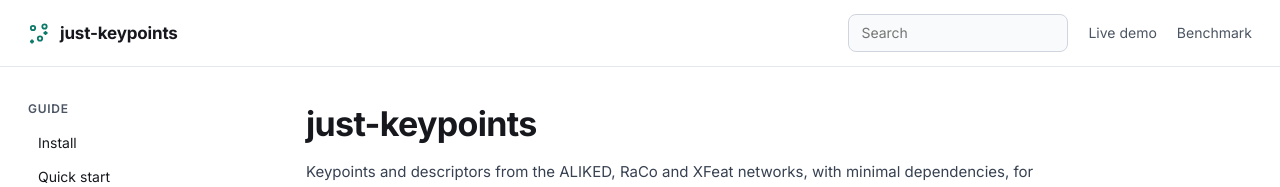
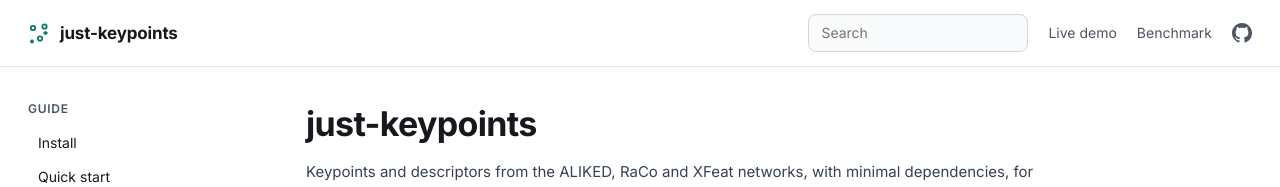
Before and after one commit to manlito/just-keypoints, a Sphinx documentation site: the page built from docs/index.md, in a window 1280 px wide. Shown: the top 187 px of the page. Built offline with Sphinx 7.4.7, drawn with Linux system fonts in a browser that asks for light colours.

Commit message:
Docs: GitHub link in the top bar; no release for docs-only pushes
Co-Authored-By: Claude Opus 5.5 <noreply@anthropic.com>

```diff
--- a/docs/_extra/bench/index.html
+++ b/docs/_extra/bench/index.html
@@ -24,6 +24,7 @@
     <a class="jk-toplink" href="../index.html">Documentation</a>
     <a class="jk-toplink" href="../demo/index.html">Live demo</a>
     <a class="jk-toplink" href="../bench/index.html" aria-current="page"><strong>Benchmark</strong></a>
+    <a class="jk-toplink jk-gh" href="https://github.com/manlito/just-keypoints" title="just-keypoints on GitHub" aria-label="just-keypoints on GitHub"><svg width="20" height="20" viewBox="0 0 16 16" aria-hidden="true" fill="currentColor"><path d="M8 0C3.58 0 0 3.58 0 8c0 3.54 2.29 6.53 5.47 7.59.4.07.55-.17.55-.38 0-.19-.01-.82-.01-1.49-2.01.37-2.53-.49-2.69-.94-.09-.23-.48-.94-.82-1.13-.28-.15-.68-.52-.01-.53.63-.01 1.08.58 1.23.82.72 1.21 1.87.87 2.33.66.07-.52.28-.87.51-1.07-1.78-.2-3.64-.89-3.64-3.95 0-.87.31-1.59.82-2.15-.08-.2-.36-1.02.08-2.12 0 0 .67-.21 2.2.82.64-.18 1.32-.27 2-.27.68 0 1.36.09 2 .27 1.53-1.04 2.2-.82 2.2-.82.44 1.1.16 1.92.08 2.12.51.56.82 1.27.82 2.15 0 3.07-1.87 3.75-3.65 3.95.29.25.54.73.54 1.48 0 1.07-.01 1.93-.01 2.2 0 .21.15.46.55.38A8.013 8.013 0 0016 8c0-4.42-3.58-8-8-8z"></path></svg></a>
   </div>
 </header>
 
--- a/docs/_extra/demo/index.html
+++ b/docs/_extra/demo/index.html
@@ -26,6 +26,7 @@
     <a class="jk-toplink" href="../index.html">Documentation</a>
     <a class="jk-toplink" href="../demo/index.html" aria-current="page"><strong>Live demo</strong></a>
     <a class="jk-toplink" href="../bench/index.html">Benchmark</a>
+    <a class="jk-toplink jk-gh" href="https://github.com/manlito/just-keypoints" title="just-keypoints on GitHub" aria-label="just-keypoints on GitHub"><svg width="20" height="20" viewBox="0 0 16 16" aria-hidden="true" fill="currentColor"><path d="M8 0C3.58 0 0 3.58 0 8c0 3.54 2.29 6.53 5.47 7.59.4.07.55-.17.55-.38 0-.19-.01-.82-.01-1.49-2.01.37-2.53-.49-2.69-.94-.09-.23-.48-.94-.82-1.13-.28-.15-.68-.52-.01-.53.63-.01 1.08.58 1.23.82.72 1.21 1.87.87 2.33.66.07-.52.28-.87.51-1.07-1.78-.2-3.64-.89-3.64-3.95 0-.87.31-1.59.82-2.15-.08-.2-.36-1.02.08-2.12 0 0 .67-.21 2.2.82.64-.18 1.32-.27 2-.27.68 0 1.36.09 2 .27 1.53-1.04 2.2-.82 2.2-.82.44 1.1.16 1.92.08 2.12.51.56.82 1.27.82 2.15 0 3.07-1.87 3.75-3.65 3.95.29.25.54.73.54 1.48 0 1.07-.01 1.93-.01 2.2 0 .21.15.46.55.38A8.013 8.013 0 0016 8c0-4.42-3.58-8-8-8z"></path></svg></a>
   </div>
 </header>
 
--- a/docs/_theme/jkp/layout.html
+++ b/docs/_theme/jkp/layout.html
@@ -41,6 +41,7 @@
     </form>
     <a class="jk-toplink" href="{{ pathto('demo/index.html', 1) }}">Live demo</a>
     <a class="jk-toplink" href="{{ pathto('bench/index.html', 1) }}">Benchmark</a>
+    <a class="jk-toplink jk-gh" href="https://github.com/manlito/just-keypoints" title="just-keypoints on GitHub" aria-label="just-keypoints on GitHub"><svg width="20" height="20" viewBox="0 0 16 16" aria-hidden="true" fill="currentColor"><path d="M8 0C3.58 0 0 3.58 0 8c0 3.54 2.29 6.53 5.47 7.59.4.07.55-.17.55-.38 0-.19-.01-.82-.01-1.49-2.01.37-2.53-.49-2.69-.94-.09-.23-.48-.94-.82-1.13-.28-.15-.68-.52-.01-.53.63-.01 1.08.58 1.23.82.72 1.21 1.87.87 2.33.66.07-.52.28-.87.51-1.07-1.78-.2-3.64-.89-3.64-3.95 0-.87.31-1.59.82-2.15-.08-.2-.36-1.02.08-2.12 0 0 .67-.21 2.2.82.64-.18 1.32-.27 2-.27.68 0 1.36.09 2 .27 1.53-1.04 2.2-.82 2.2-.82.44 1.1.16 1.92.08 2.12.51.56.82 1.27.82 2.15 0 3.07-1.87 3.75-3.65 3.95.29.25.54.73.54 1.48 0 1.07-.01 1.93-.01 2.2 0 .21.15.46.55.38A8.013 8.013 0 0016 8c0-4.42-3.58-8-8-8z"></path></svg></a>
   </div>
 </header>
 {%- endblock %}
--- a/docs/_theme/jkp/static/jkp.css
+++ b/docs/_theme/jkp/static/jkp.css
@@ -102,6 +102,8 @@ a.jk-brand:hover { text-decoration: none; color: var(--text); }
 }
 .jk-search input:focus { outline: none; border-color: var(--accent); background: var(--page); }
 a.jk-toplink, a.jk-toplink:visited { font-size: 14px; color: var(--muted); }
+a.jk-gh, a.jk-gh:visited { display: inline-flex; align-items: center; color: var(--muted); }
+.jk-top a.jk-gh:hover { text-decoration: none; color: var(--text); }
 
 /* Three columns: navigation, content, the page's own contents */
 .jk-wrap {
```
Also changed, not shown: 1 other file.
